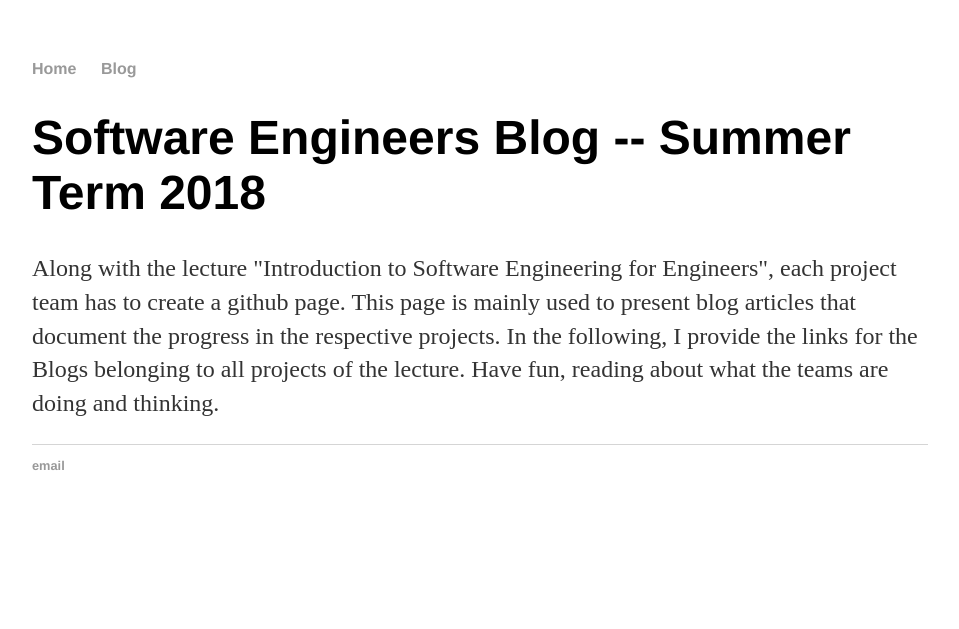
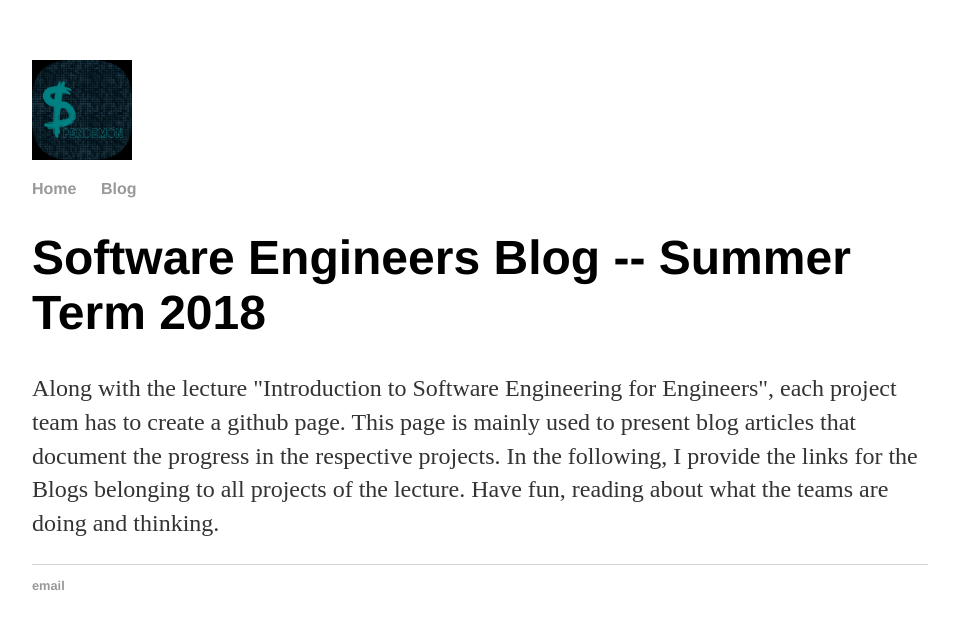
Before and after one commit to 785pavan/isee2019-SPENDEMON, a Jekyll site: the page built from docs/index.html, in a window 1280 px wide. Shown: the top 629 px of the page, without its empty margins (160-1119 px from the left). Built offline with Jekyll 4.4.1, drawn with Linux system fonts in a browser that asks for light colours; a file with an impossible date is left out.

Commit message:
added logo to the default.html

```diff
--- a/docs/_layouts/default.html
+++ b/docs/_layouts/default.html
@@ -1,12 +1,15 @@
 <!DOCTYPE html>
 <html>
+
 <head>
     <title>{{ page.title }}</title>
     <!-- link to main stylesheet -->
     <link rel="stylesheet" type="text/css" href="{{site.baseurl}}/css/main.css">
 </head>
+
 <body>
     <nav>
+        <img src="{{site.baseurl}}//images/Team_logo.png" height="100">
         <ul>
             <li><a href="{{site.baseurl}}/">Home</a></li>
             <!--<li><a href="/about">About</a></li>
@@ -26,4 +29,5 @@
         </ul>
     </footer>
 </body>
+
 </html>
```
Also changed, not shown: docs/images/Team_logo.jpeg (renamed from docs/images/Team logo.jpeg), docs/images/Team_logo.png (added). Lines whose indentation alone changed are shown as unchanged.
